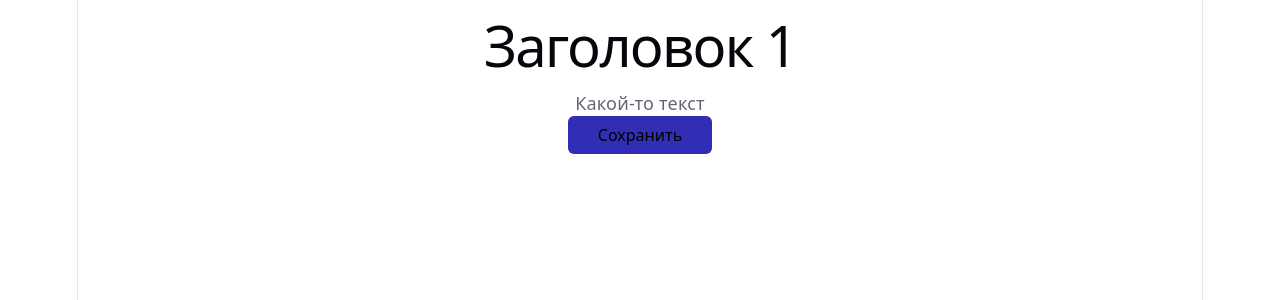
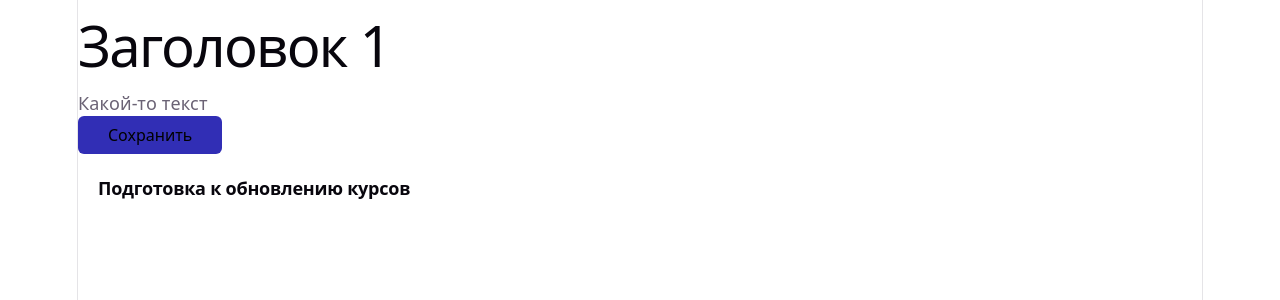
Before and after one commit to avf-hub/react-app, a React (Vite) app: page / in a window 1280 px wide. Shown: the top 300 px of the page. Built offline with nearby package versions, Linux system fonts and the light colour scheme.

Commit message:
Динамические данные

```diff
--- a/src/App.jsx
+++ b/src/App.jsx
@@ -1,5 +1,6 @@
 import './App.css';
 import Button from './components/Button/Button';
+import JournalItem from './components/JournalItem/JournalItem';
 
 function App() {
   return (
@@ -7,6 +8,7 @@ function App() {
       <h1>Заголовок 1</h1>
       <p>Какой-то текст</p>
       <Button />
+      <JournalItem />
     </div>
   );
 }
--- /dev/null
+++ b/src/components/JournalItem/JournalItem.css
@@ -0,0 +1,35 @@
+.journal-item {
+	border-radius: 3px;
+	background: rgba(255, 255, 255, 0.03);
+	color: #FFF;
+	padding: 20px;
+}
+
+.journal-item__header {
+	font-size: 18px;
+	font-style: normal;
+	font-weight: 600;
+	line-height: 28px;
+}
+
+.journal-item__date {
+	color: rgba(255, 255, 255, 0.40);
+	font-size: 16px;
+	font-style: normal;
+	font-weight: 400;
+	line-height: normal;
+}
+
+.journal-item__text {
+	color: rgba(255, 255, 255, 0.60);
+	font-size: 16px;
+	font-style: normal;
+	font-weight: 400;
+	line-height: normal;
+	overflow: hidden;
+}
+
+.journal-item__body {
+	display: flex;
+	gap: 10px;
+}
--- /dev/null
+++ b/src/components/JournalItem/JournalItem.jsx
@@ -0,0 +1,19 @@
+import './JournalItem.css';
+
+function JournalItem() {
+	const title = 'Подготовка к обновлению курсов';
+	const date = new Date();
+	const text = 'Горные походы открывают удивительные природные ландшафты';
+
+	return (
+		<div className="journal-item">
+			<h2 className="journal-item__header">{title}</h2>
+			<div className="journal-item__body">
+				<div className="journal-item__date">{date.toString()}</div>
+				<div className="journal-item__text">{text}</div>
+			</div>
+		</div>
+	);
+}
+
+export default JournalItem;
--- a/src/index.css
+++ b/src/index.css
@@ -58,7 +58,6 @@ body {
   width: 1126px;
   max-width: 100%;
   margin: 0 auto;
-  text-align: center;
   border-inline: 1px solid var(--border);
   min-height: 100svh;
   display: flex;
```
